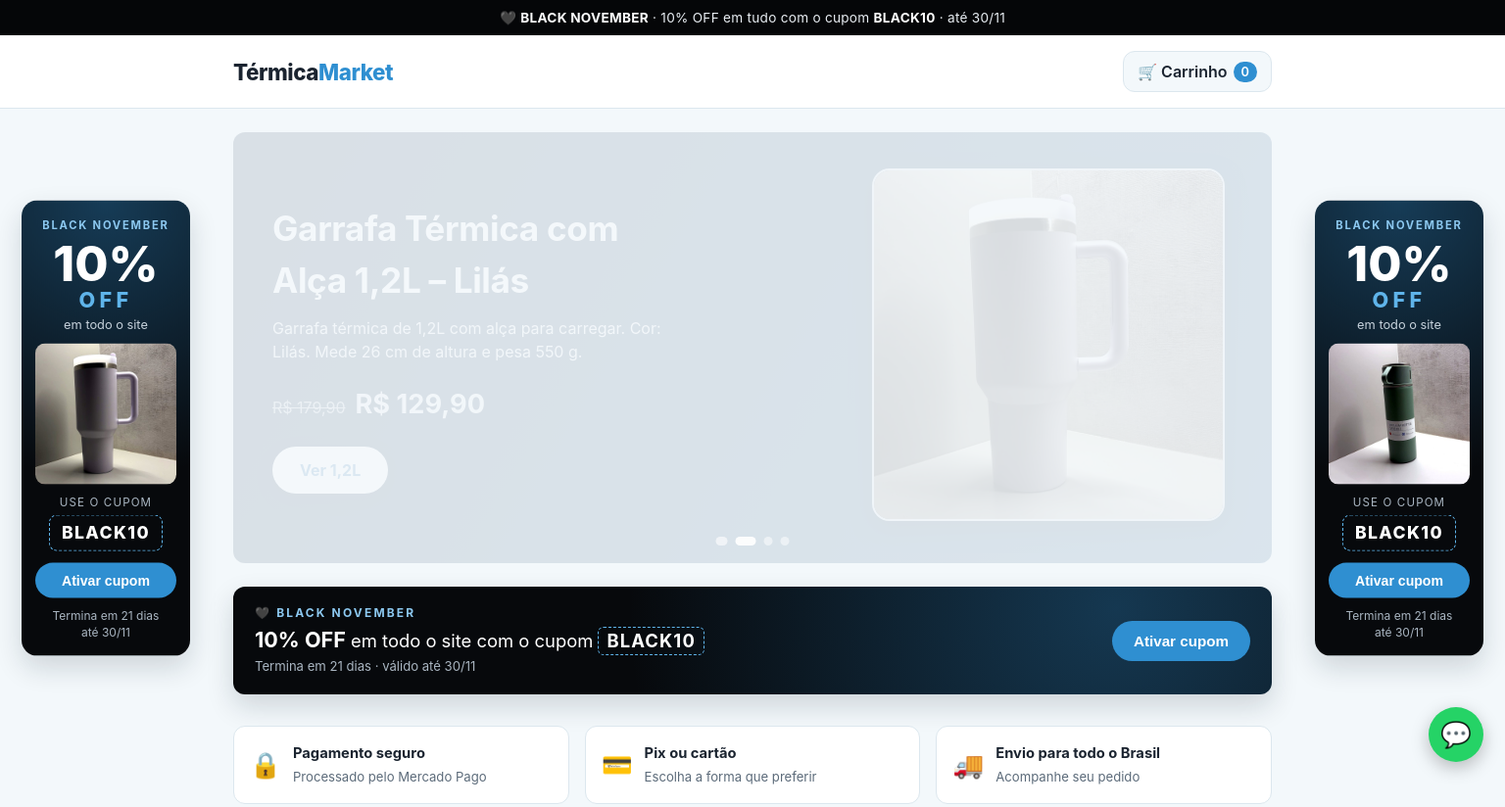
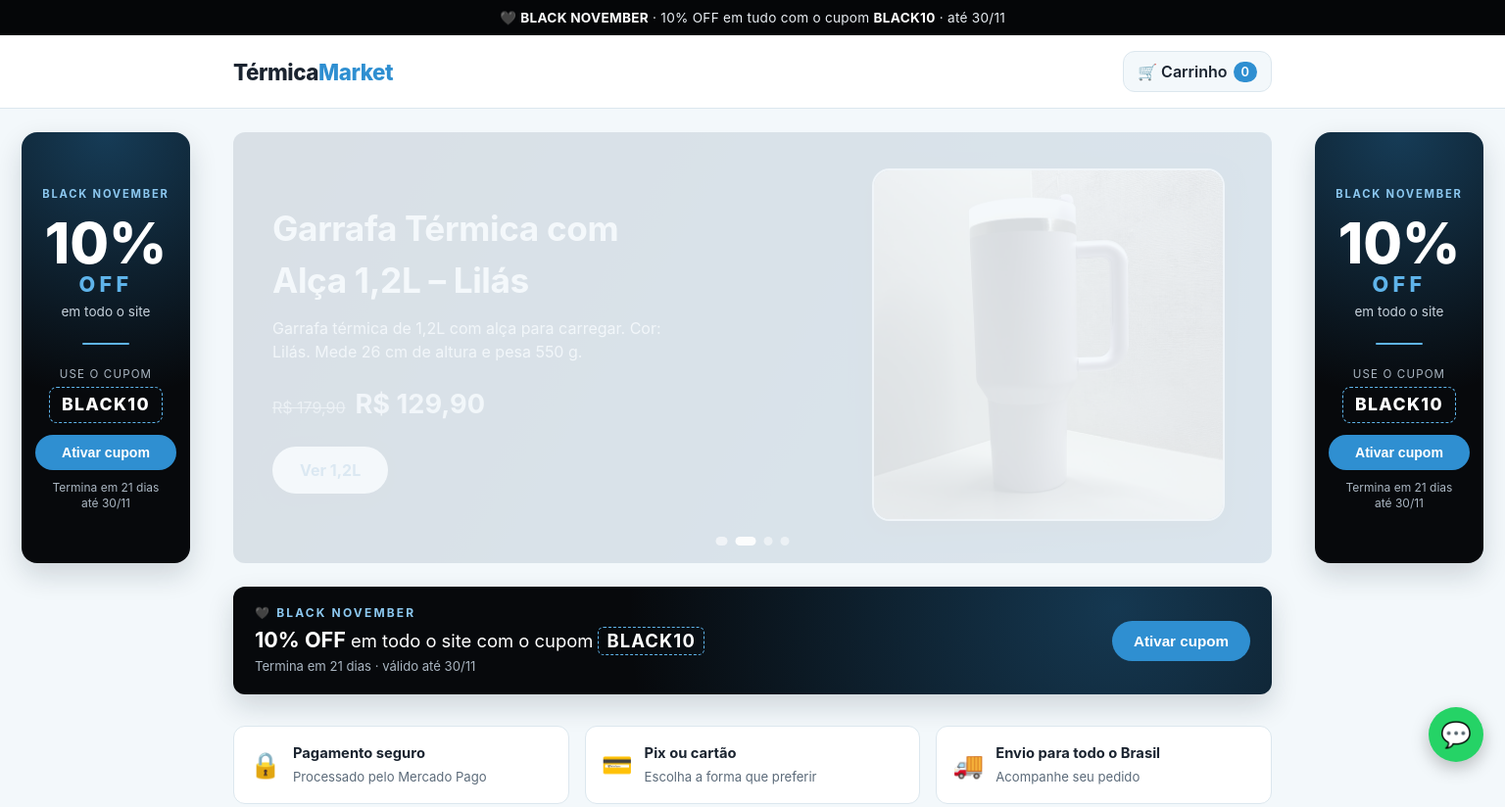
Before and after one commit to PedroHVV/dropmarket, a website: page index.html in a window 1536 px wide. Shown: the top 824 px of the page at 98% size. Drawn offline with Linux system fonts and the light colour scheme.

Commit message:
Add files via upload

```diff
--- a/css/style.css
+++ b/css/style.css
@@ -1236,7 +1236,7 @@ a {
   align-items: center;
   justify-content: space-between;
   gap: 16px;
-  margin: 18px 0 6px;
+  margin: 18px 0 16px;
   padding: 18px 22px;
   border-radius: var(--raio);
   background: radial-gradient(circle at 85% 20%, rgba(47, 143, 209, 0.35), transparent 55%), #07090c;
@@ -1277,11 +1277,12 @@ a {
     display: flex;
     flex-direction: column;
     align-items: center;
-    position: fixed;
-    top: 50%;
-    transform: translateY(-42%);
+    position: absolute;
+    top: 135px;
     width: 172px;
-    padding: 18px 14px 16px;
+    min-height: 440px;
+    justify-content: center;
+    padding: 26px 14px 22px;
     border-radius: 16px;
     background: radial-gradient(circle at 50% 0%, rgba(47, 143, 209, 0.38), transparent 60%), #07090c;
     color: #fff;
@@ -1293,10 +1294,10 @@ a {
   .banner-direita { right: calc((100vw - 1100px) / 2 - 196px); }
 }
 .bl-selo { margin: 0; font-size: 0.7rem; letter-spacing: 0.16em; font-weight: 700; color: #8cc8f0; line-height: 1.4; }
-.bl-pct { margin: 6px 0 0; font-size: 3.1rem; font-weight: 800; line-height: 1; }
+.bl-pct { margin: 14px 0 0; font-size: 3.6rem; font-weight: 800; line-height: 1; }
 .bl-pct span { display: block; font-size: 1.35rem; letter-spacing: 0.2em; color: #5fb4ea; margin-top: 2px; }
-.bl-sub { margin: 4px 0 10px; font-size: 0.8rem; color: #c7d2dc; }
-.bl-foto { width: 100%; aspect-ratio: 1 / 1; object-fit: cover; border-radius: 10px; margin-bottom: 10px; }
+.bl-sub { margin: 6px 0 0; font-size: 0.85rem; color: #c7d2dc; }
+.bl-divisor { display: block; width: 48px; height: 2px; margin: 22px auto; background: #5fb4ea; border-radius: 2px; }
 .bl-rotulo { margin: 0; font-size: 0.72rem; color: #aab6c2; text-transform: uppercase; letter-spacing: 0.1em; }
 .bl-cupom {
   margin: 4px 0 12px;
--- a/js/campanha.js
+++ b/js/campanha.js
@@ -76,13 +76,13 @@
     avisar(`Cupom ${cupom.codigo} ativado! O desconto de ${pct}% aparece no carrinho.`);
   }
 
-  function lateralHtml(lado, imagem) {
+  function lateralHtml(lado) {
     return `
       <aside class="banner-lateral banner-${lado}" aria-label="${nome}: ${pct}% de desconto">
         <p class="bl-selo">${nome.toUpperCase()}</p>
         <p class="bl-pct">${pct}%<span>OFF</span></p>
         <p class="bl-sub">em todo o site</p>
-        <img src="${imagem}" alt="" class="bl-foto" loading="lazy" />
+        <span class="bl-divisor" aria-hidden="true"></span>
         <p class="bl-rotulo">use o cupom</p>
         <p class="bl-cupom">${codigo}</p>
         <button type="button" class="bl-botao" data-ativar-cupom>${textoBotao()}</button>
@@ -119,8 +119,8 @@
     ancora.insertAdjacentHTML(hero ? "afterend" : "beforebegin", faixaHtml());
 
     document.body.insertAdjacentHTML("beforeend",
-      lateralHtml("esquerda", "img/banner-lilas.jpg") +
-      lateralHtml("direita", "img/banner-verde.jpg"));
+      lateralHtml("esquerda") +
+      lateralHtml("direita"));
 
     document.querySelectorAll("[data-ativar-cupom]").forEach((b) => {
       if (cupomJaAtivo()) b.classList.add("ativado");
```
